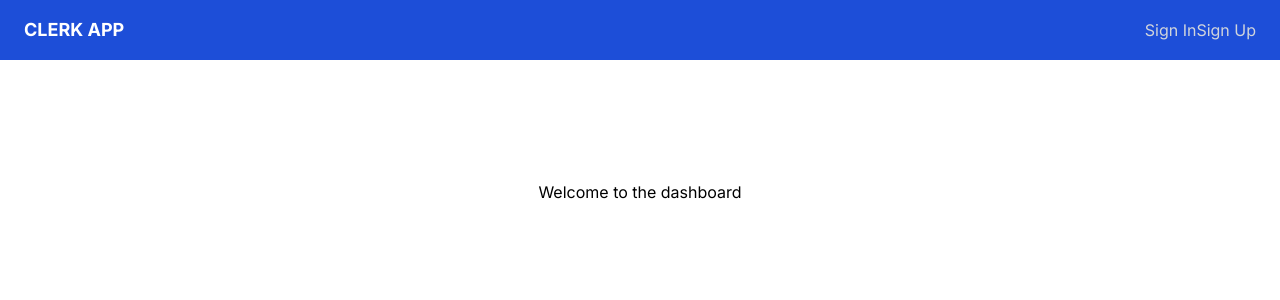
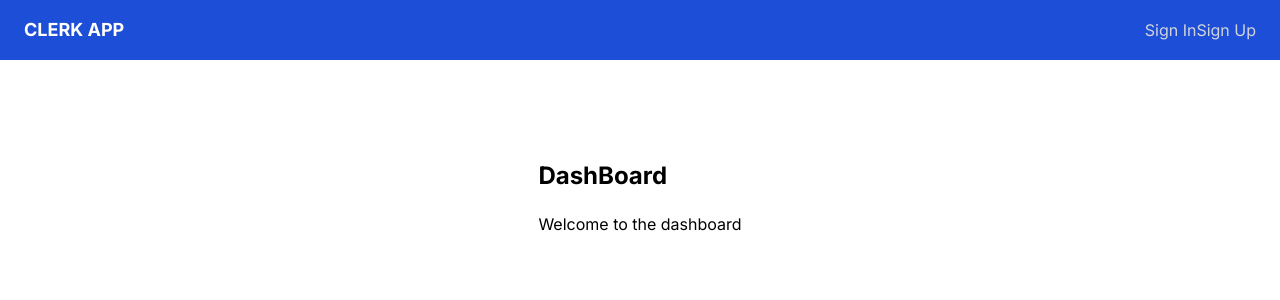
Before and after one commit to 0xLPircy/authentication-clerk, a Next.js app: page /dashboard in a window 1280 px wide. Shown: the top 300 px of the page. Built offline with nearby package versions, Linux system fonts and the light colour scheme.

Commit message:
env routes and middlewarejs

```diff
--- a/app/dashboard/page.jsx
+++ b/app/dashboard/page.jsx
@@ -3,7 +3,7 @@ import React from 'react'
 const DashboardPage = () => {
     return (
         <>
-            <h1 className="text-2xl font-bold mb-5"></h1>
+            <h1 className="text-2xl font-bold mb-5">DashBoard</h1>
             <p className="mb-5">Welcome to the dashboard</p>
         </>
     )
--- /dev/null
+++ b/app/sign-in/[[...sign-up]]/page.jsx
@@ -0,0 +1,9 @@
+import React from 'react'
+
+const SignInPage = () => {
+    return (
+        <div>SignInPage</div>
+    )
+}
+
+export default SignInPage
```
Also changed, not shown: middleware.js (added, +9 -0 lines), 1 other file (tests, documents, lock files or other folders).
